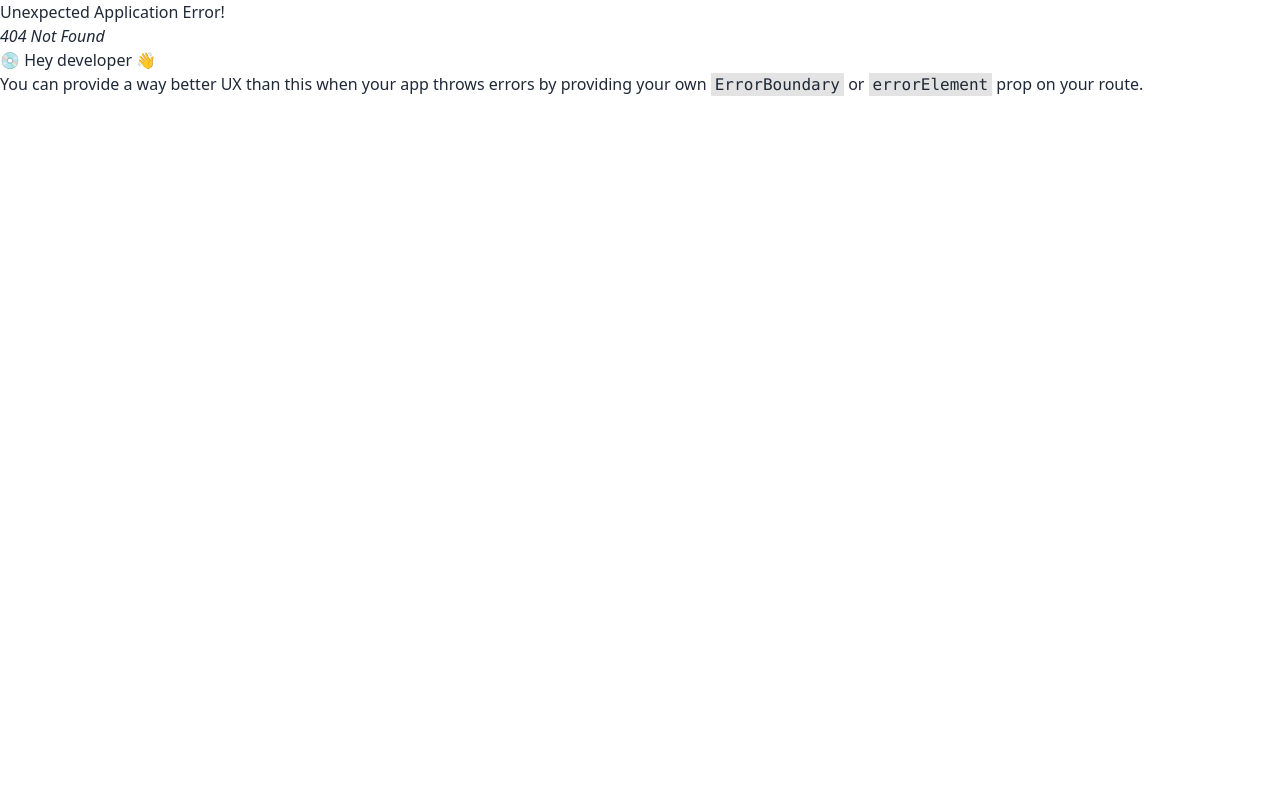
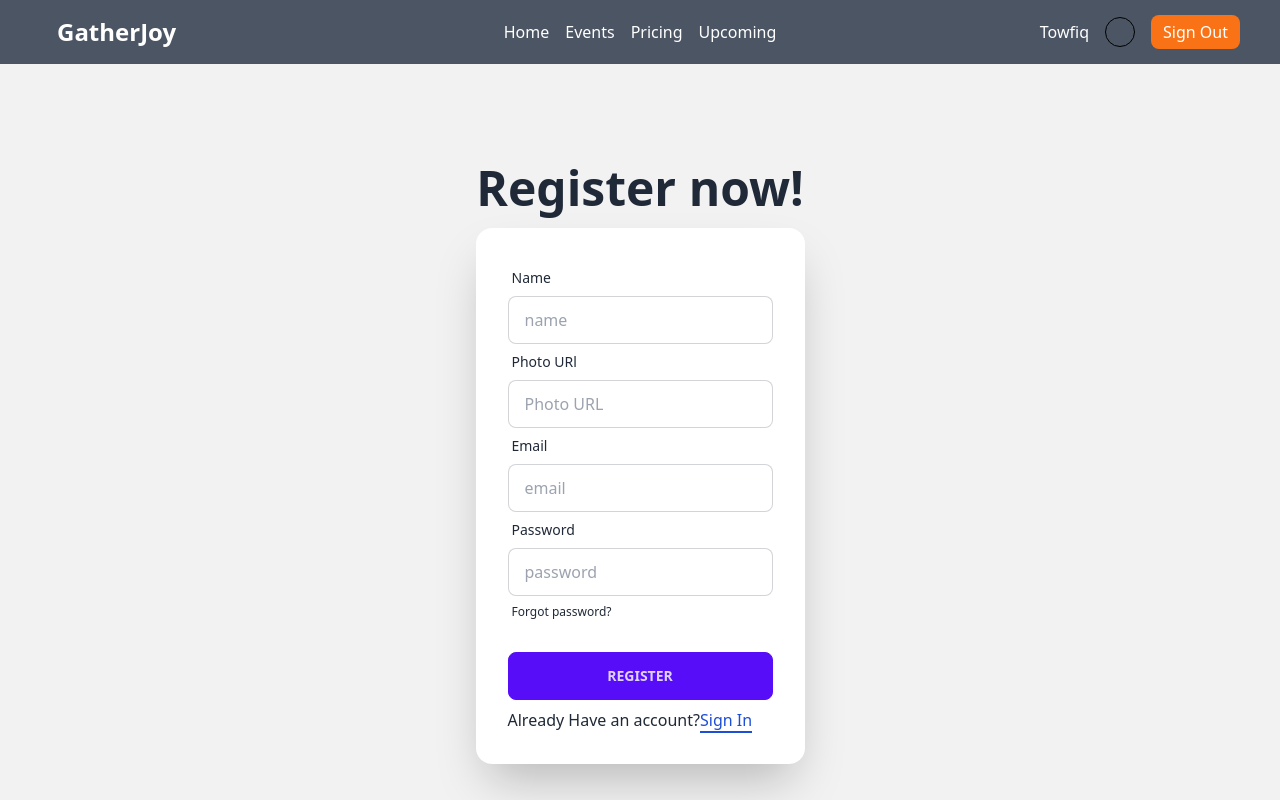
Before and after one commit to ornob90/event-management, a React (Vite) app: page /signup in a window 1280 px wide. Before the commit this address had no page. Shown: the top 800 px of the page. Built offline with nearby package versions, Linux system fonts and the light colour scheme.

Commit message:
login and sign page design with fire base authentication

```diff
--- a/package.json
+++ b/package.json
@@ -10,6 +10,7 @@
     "preview": "vite preview"
   },
   "dependencies": {
+    "firebase": "^10.4.0",
     "react": "^18.2.0",
     "react-dom": "^18.2.0",
     "react-icons": "^4.11.0",
--- /dev/null
+++ b/src/context/AuthContext.jsx
@@ -0,0 +1,5 @@
+import { createContext } from "react";
+
+const AuthContext = createContext(null);
+
+export default AuthContext;
--- /dev/null
+++ b/src/firebase.config.js
@@ -0,0 +1,21 @@
+// Import the functions you need from the SDKs you need
+import { initializeApp } from "firebase/app";
+import { getAuth } from "firebase/auth";
+// TODO: Add SDKs for Firebase products that you want to use
+// https://firebase.google.com/docs/web/setup#available-libraries
+
+// Your web app's Firebase configuration
+const firebaseConfig = {
+  apiKey: "AIzaSyATwhtPtSto0QrtnCvWdftzc8h9S0sMVrM",
+  authDomain: "event-management-61f07.firebaseapp.com",
+  projectId: "event-management-61f07",
+  storageBucket: "event-management-61f07.appspot.com",
+  messagingSenderId: "300810523601",
+  appId: "1:300810523601:web:86342b19d893ff1ff186f0",
+};
+
+// Initialize Firebase
+const app = initializeApp(firebaseConfig);
+const auth = getAuth(app);
+
+export default auth;
--- /dev/null
+++ b/src/hooks/useAuth.jsx
@@ -0,0 +1,10 @@
+import { useContext } from "react";
+import AuthContext from "../context/AuthContext";
+
+const useAuth = () => {
+  const value = useContext(AuthContext);
+
+  return value;
+};
+
+export default useAuth;
--- a/src/layout/Root.jsx
+++ b/src/layout/Root.jsx
@@ -3,9 +3,11 @@ import { Outlet } from "react-router-dom";
 import Navbar from "../components/Header/Navbar";
 import EventProvider from "../provider/EventProvider";
 import Footer from "../pages/Footer/Footer";
+import AuthProvider from "../provider/AuthProvider";
 
 const Root = () => {
   return (
+    <AuthProvider>
       <EventProvider>
         <div className="relative max-w-[1440px] mx-auto">
           <Navbar />
@@ -13,6 +15,7 @@ const Root = () => {
           <Footer />
         </div>
       </EventProvider>
+    </AuthProvider>
   );
 };
 
--- a/src/pages/Login/Login.jsx
+++ b/src/pages/Login/Login.jsx
@@ -1,7 +1,81 @@
-import React from "react";
+import React, { useContext, useRef } from "react";
+import AuthContext from "../../context/AuthContext";
+import { NavLink } from "react-router-dom";
+import { updateProfile } from "firebase/auth";
 
 const Login = () => {
-  return <div>Login</div>;
+  const { signInMethod, authObserver, passwordResetMethod } =
+    useContext(AuthContext);
+  const emailRef = useRef();
+
+  const handleSignIn = (e) => {
+    e.preventDefault();
+    const email = e.target.email.value;
+    const password = e.target.password.value;
+
+    signInMethod(email, password)
+      .then((res) => {
+        authObserver(res.user);
+        console.log(res.user);
+      })
+      .catch((err) => alert(err.message));
+  };
+
+  return (
+    <div className="hero min-h-screen bg-base-200">
+      <div className="hero-content flex-col ">
+        <div className="text-center ">
+          <h1 className="text-5xl font-bold">Login now!</h1>
+        </div>
+        <div className="card flex-shrink-0 w-full max-w-sm shadow-2xl bg-base-100">
+          <div className="card-body">
+            <form onSubmit={handleSignIn}>
+              <div className="form-control">
+                <label className="label">
+                  <span className="label-text">Email</span>
+                </label>
+                <input
+                  ref={emailRef}
+                  type="email"
+                  placeholder="email"
+                  className="input input-bordered"
+                  name="email"
+                />
+              </div>
+              <div className="form-control">
+                <label className="label">
+                  <span className="label-text">Password</span>
+                </label>
+                <input
+                  type="password"
+                  placeholder="password"
+                  className="input input-bordered"
+                  name="password"
+                />
+                <label className="label">
+                  <NavLink href="#" className="label-text-alt link link-hover">
+                    Forgot password?
+                  </NavLink>
+                </label>
+              </div>
+              <div className="form-control mt-6">
+                <button className="btn btn-primary">Login</button>
+              </div>
+            </form>
+            <p>
+              New? Please{" "}
+              <NavLink
+                className="text-blue-700 border-b-2 border-blue-700"
+                to="/signup"
+              >
+                Register
+              </NavLink>
+            </p>
+          </div>
+        </div>
+      </div>
+    </div>
+  );
 };
 
 export default Login;
--- a/src/pages/SignUp/SignUp.jsx
+++ b/src/pages/SignUp/SignUp.jsx
@@ -1,7 +1,104 @@
-import React from "react";
+import React, { useContext } from "react";
+import AuthContext from "../../context/AuthContext";
+import { NavLink } from "react-router-dom";
+import { updateProfile } from "firebase/auth";
 
 const SignUp = () => {
-  return <div>SignUp</div>;
+  const { signUpMethod } = useContext(AuthContext);
+
+  const handleRegister = (e) => {
+    e.preventDefault();
+    const email = e.target.email.value;
+    const password = e.target.password.value;
+    const name = e.target.name.value;
+    const photo = e.target.photo.value;
+
+    signUpMethod(email, password)
+      .then((res) => {
+        updateProfile(res.user, {
+          displayName: name,
+          photoURL: photo,
+        });
+      })
+      .catch((err) => console.log(err));
+  };
+
+  return (
+    <div className="hero min-h-screen bg-base-200">
+      <div className="hero-content flex-col ">
+        <div className="text-center ">
+          <h1 className="text-5xl font-bold">Register now!</h1>
+        </div>
+        <div className="card flex-shrink-0 w-full max-w-sm shadow-2xl bg-base-100">
+          <div className="card-body">
+            <form onSubmit={handleRegister}>
+              <div className="form-control">
+                <label className="label">
+                  <span className="label-text">Name</span>
+                </label>
+                <input
+                  type="text"
+                  placeholder="name"
+                  className="input input-bordered"
+                  name="name"
+                />
+              </div>
+              <div className="form-control">
+                <label className="label">
+                  <span className="label-text">Photo URl</span>
+                </label>
+                <input
+                  type="text"
+                  placeholder="Photo URL"
+                  className="input input-bordered"
+                  name="photo"
+                />
+              </div>
+              <div className="form-control">
+                <label className="label">
+                  <span className="label-text">Email</span>
+                </label>
+                <input
+                  type="email"
+                  placeholder="email"
+                  className="input input-bordered"
+                  name="email"
+                />
+              </div>
+              <div className="form-control">
+                <label className="label">
+                  <span className="label-text">Password</span>
+                </label>
+                <input
+                  type="password"
+                  placeholder="password"
+                  className="input input-bordered"
+                  name="password"
+                />
+                <label className="label">
+                  <a href="#" className="label-text-alt link link-hover">
+                    Forgot password?
+                  </a>
+                </label>
+              </div>
+              <div className="form-control mt-6">
+                <button className="btn btn-primary">Register</button>
+              </div>
+            </form>
+            <p>
+              Already Have an account?
+              <NavLink
+                className="text-blue-700 border-b-2 border-blue-700"
+                to="/login"
+              >
+                Sign In
+              </NavLink>
+            </p>
+          </div>
+        </div>
+      </div>
+    </div>
+  );
 };
 
 export default SignUp;
--- a/src/provider/AuthProvider.jsx
+++ b/src/provider/AuthProvider.jsx
@@ -1,9 +1,46 @@
-import React from 'react'
+import {
+  createUserWithEmailAndPassword,
+  onAuthStateChanged,
+  sendPasswordResetEmail,
+  signInWithEmailAndPassword,
+  signOut,
+} from "firebase/auth";
+import React, { createContext, useState } from "react";
+import auth from "../firebase.config";
+import AuthContext from "../context/AuthContext";
 
-const AuthProvider = () => {
+const AuthProvider = ({ children }) => {
+  const [user, setUser] = useState(null);
+
+  const signUpMethod = (email, password) => {
+    return createUserWithEmailAndPassword(auth, email, password);
+  };
+
+  const signInMethod = (email, password) => {
+    return signInWithEmailAndPassword(auth, email, password);
+  };
+
+  const signOutMethod = () => {
+    return signOut(auth);
+  };
+
+  const authObserver = (curUser) => {
+    onAuthStateChanged(auth, (curUser) => {
+      setUser(curUser);
+    });
+  };
+
+  const authInfo = {
+    user,
+    signInMethod,
+    signUpMethod,
+    signOutMethod,
+    authObserver,
+  };
+
   return (
-    <div>AuthProvider</div>
-  )
-}
+    <AuthContext.Provider value={authInfo}>{children}</AuthContext.Provider>
+  );
+};
 
-export default AuthProvider
+export default AuthProvider;
--- /dev/null
+++ b/src/routes/PrivateRoute.jsx
@@ -0,0 +1,18 @@
+import React from "react";
+import useAuth from "../hooks/useAuth";
+import { Navigate } from "react-router-dom";
+import Loading from "../components/Loading/Loading";
+
+const PrivateRoute = ({ children }) => {
+  const { user, loading } = useAuth();
+
+  if (loading) {
+    return <Loading />;
+  } else if (user) {
+    return children;
+  } else {
+    return <Navigate to="/login"></Navigate>;
+  }
+};
+
+export default PrivateRoute;
```
Also changed, not shown: src/routes/router.jsx (+11 -1 lines), 1 other file (tests, documents, lock files or other folders). Lines whose indentation alone changed are shown as unchanged.
